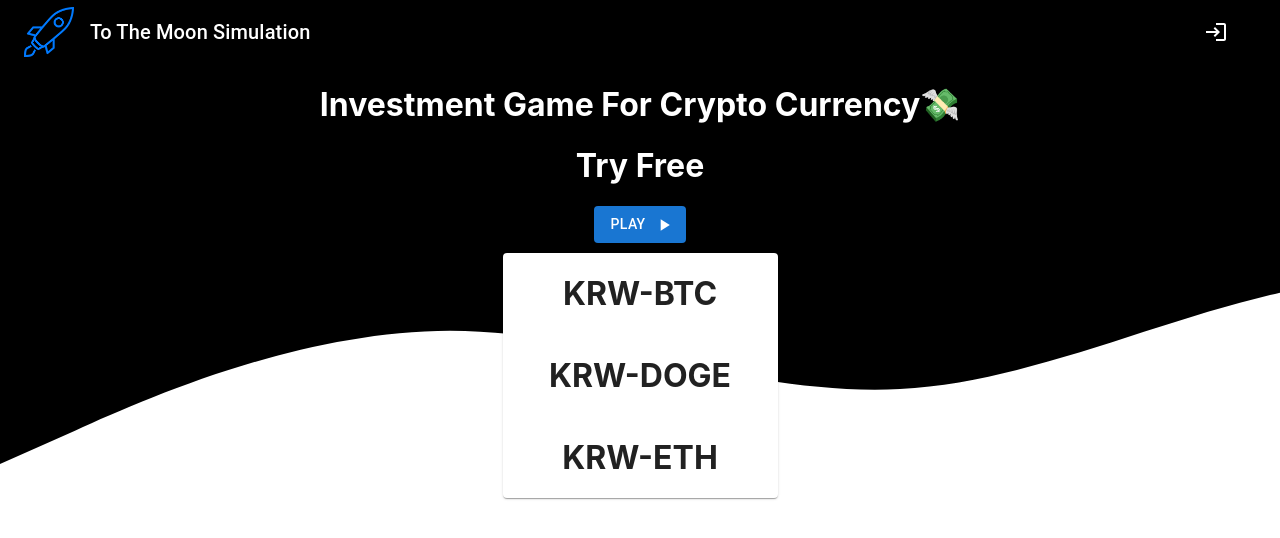
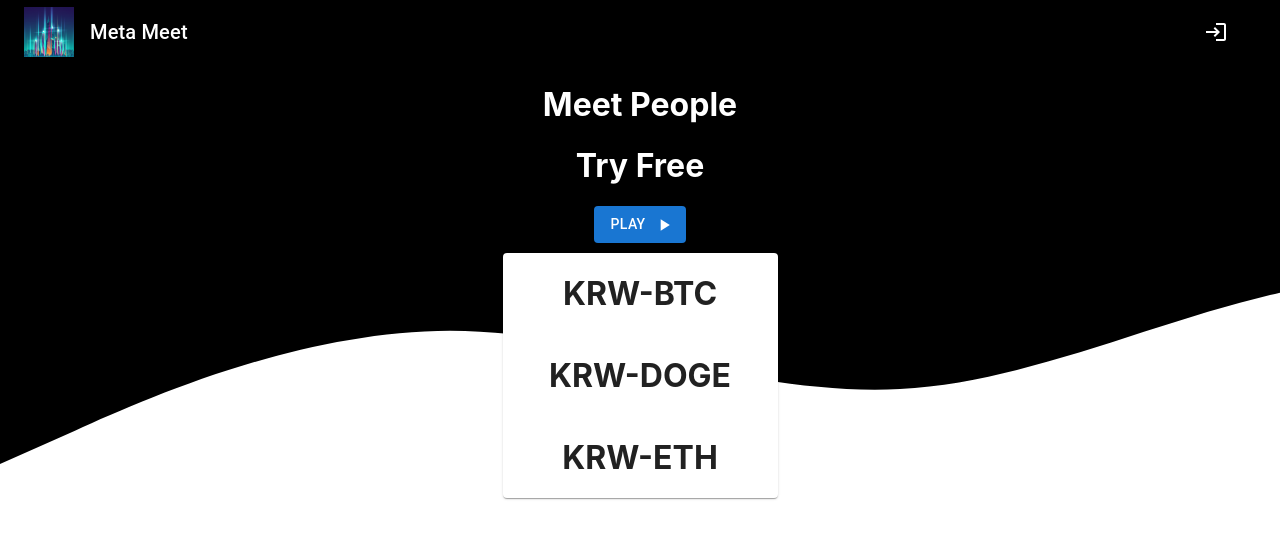
Before and after one commit to ToTheMoonSimulation/ttms-react, a React (Create React App) app: page / in a window 1280 px wide. Shown: the top 538 px of the page. Built offline with nearby package versions, Linux system fonts and the light colour scheme; no server answers; what @mui/x-license-pro would draw is missing.

Commit message:
ttms checkpoint

```diff
--- a/src/layout/main/components/contents.js
+++ b/src/layout/main/components/contents.js
@@ -44,7 +44,7 @@ const Contents = () => {
                 }}
             >
                 <Grid item sx={{ color: "white", textAlign: "center" }}>
-                    <h1>Investment Game For Crypto Currency💸</h1>
+                    <h1>Meet People</h1>
                     <h1>Try Free</h1>
                 </Grid>
                 <Grid item>
--- a/src/layout/main/components/header.js
+++ b/src/layout/main/components/header.js
@@ -7,7 +7,7 @@ import Typography from "@mui/material/Typography";
 import IconButton from "@mui/material/IconButton";
 import LoginIcon from "@mui/icons-material/Login";
 import Tooltip from "@mui/material/Tooltip";
-import LogoImg from "../../../assets/logo.png";
+import LogoImg from "../../../assets/logo-meta.png";
 
 const Header = () => {
     return (
@@ -32,7 +32,7 @@ const Header = () => {
                         component="div"
                         sx={{ flexGrow: 1 }}
                     >
-                        To The Moon Simulation
+                        Meta Meet
                     </Typography>
 
                     {/* 로그인 버튼 */}
```
Also changed, not shown: src/assets/logo-meta.png (added).
